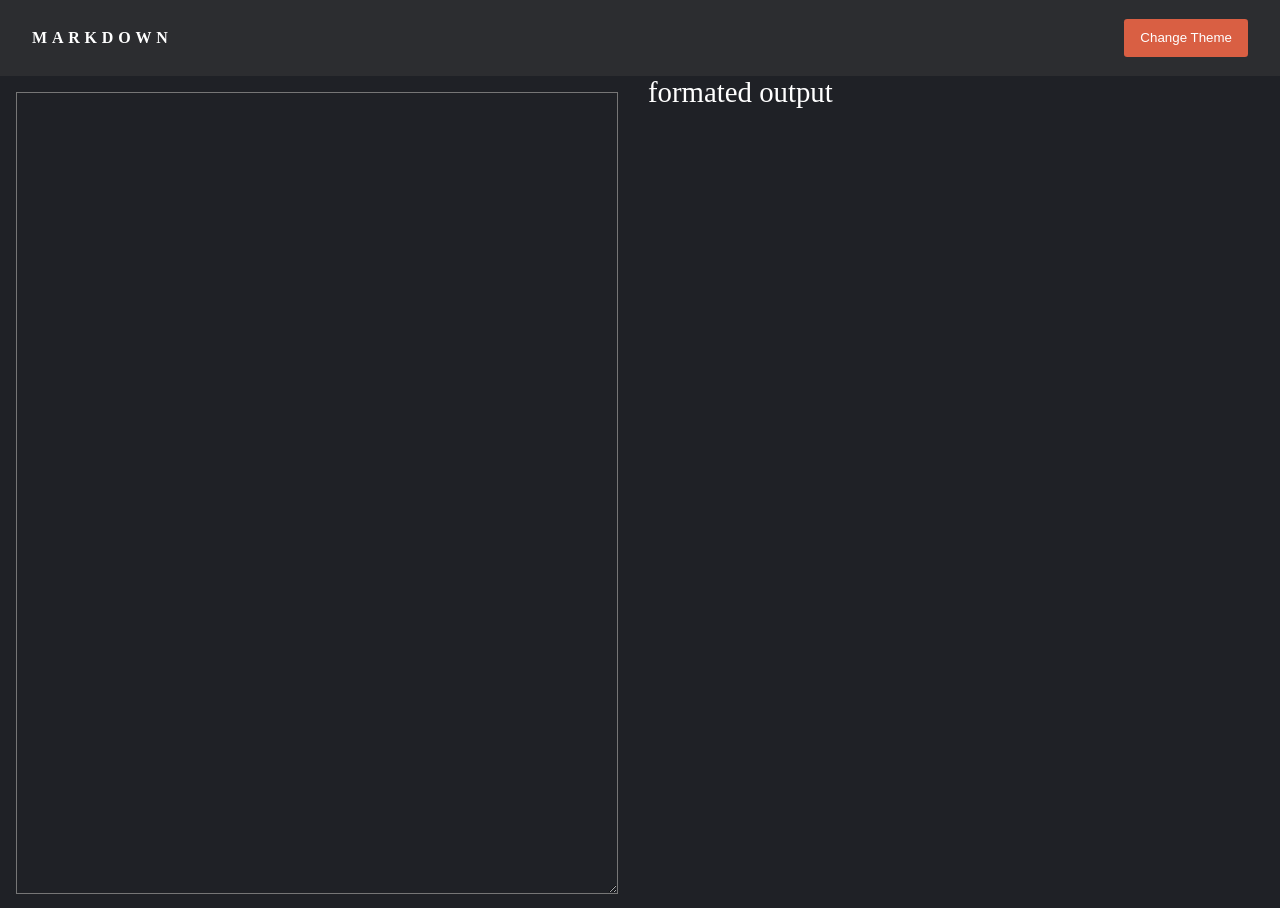
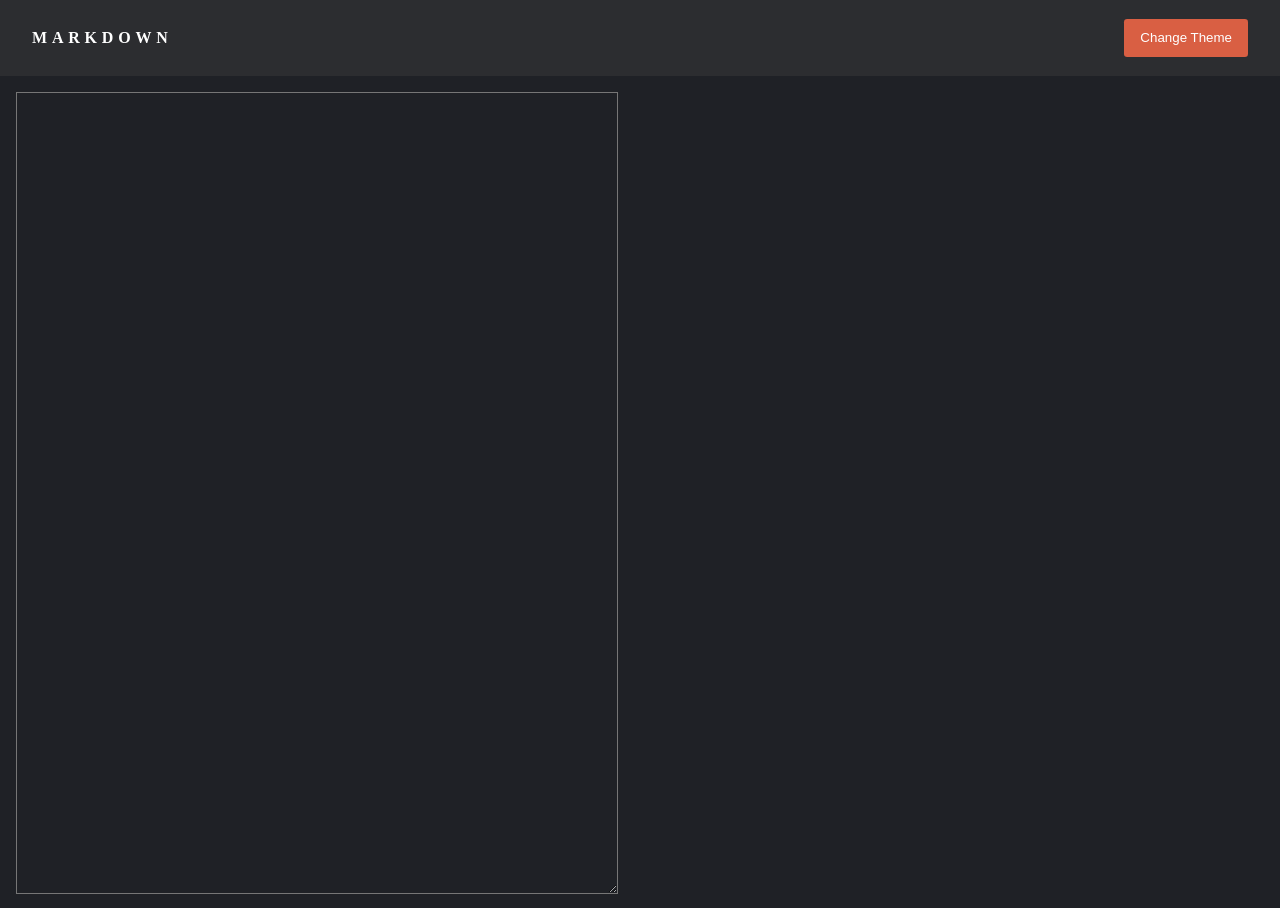
Before and after one commit to AndrewBoldrin/rememberme, a React (Create React App) app: page / in a window 1280 px wide. Built offline with nearby package versions, Linux system fonts and the light colour scheme.

Commit message:
feat: formated output

```diff
--- a/src/pages/Index/FormatedOutPut/FormatedOutPut.tsx
+++ b/src/pages/Index/FormatedOutPut/FormatedOutPut.tsx
@@ -1,14 +1,65 @@
 import React, { ReactElement } from "react";
+import { palette } from "../../../styles/themes";
 
-export const FormatedOutPut = (): ReactElement => {
+interface IElements {
+  [index: string]: Object;
+}
+
+var elements = {} as IElements;
+
+elements = {
+  "#": {
+    fontSize: "2.5rem",
+  },
+  "##": {
+    fontSize: "2rem",
+    color: palette.secondary,
+  },
+  "###": {
+    fontSize: "1.5rem",
+    color: palette.secondary,
+  },
+  "####": {
+    color: palette.secondary,
+  },
+  "*": {
+    color: palette.contrast,
+  },
+  "-": {
+    marginLeft: "4rem",
+    display: "list-item",
+  },
+  ">": {
+    marginBlock: "3rem",
+    padding: "2rem",
+    backgroundColor: `${palette.lightMain}`,
+    borderLeft: `5px solid ${palette.contrast}`,
+  },
+  ">>": {
+    marginBlock: "3rem",
+    padding: "2rem",
+    backgroundColor: `${palette.lightMain}`,
+  },
+};
+
+export const FormatedOutPut = ({ inputLines }: any): ReactElement => {
   return (
     <div
       style={{
-        width: "48vw",
         height: "100vh",
+        margin: "1rem 1rem 1rem 0",
+        fontSize: "1.2rem",
       }}
     >
-      formated output
+      {inputLines.map((line: string, index: number) => {
+        const element = line.split(" ")[0];
+        const formatedText = line.slice(element.length, line.length);
+        return (
+          <div key={index} style={elements![element]}>
+            {formatedText}
+          </div>
+        );
+      })}
     </div>
   );
 };
--- a/src/pages/Index/Index.tsx
+++ b/src/pages/Index/Index.tsx
@@ -8,6 +8,7 @@ import { TopBar } from "../../components/core/TopBar/TopBar";
 
 export const Index = (): ReactElement => {
   const [isDark, setIsDark] = useState<boolean>(true);
+  const [inputLines, setInputLines] = useState([]);
 
   const toggleTheme = () => {
     setIsDark(!isDark);
@@ -18,8 +19,8 @@ export const Index = (): ReactElement => {
       <ThemeProvider theme={isDark ? themes.dark : themes.light}>
         <TopBar toggleTheme={toggleTheme} />
         <Container>
-          <InputArea />
-          <FormatedOutPut />
+          <InputArea changeInputLine={setInputLines} />
+          <FormatedOutPut inputLines={inputLines} />
         </Container>
       </ThemeProvider>
     </>
--- a/src/pages/Index/InputArea/InputArea.tsx
+++ b/src/pages/Index/InputArea/InputArea.tsx
@@ -1,15 +1,14 @@
 import React, { ReactElement, useContext, useState } from "react";
 import { ThemeContext } from "styled-components";
 
-export const InputArea = (): ReactElement => {
+export const InputArea = ({ changeInputLine }: any): ReactElement => {
   const theme = useContext(ThemeContext);
   const [inputText, setInputText] = useState<string>("");
-  const textByLine = inputText.split("\n");
-
-  console.log(textByLine);
 
   const handleInputChange = (newValue: string) => {
     setInputText(newValue);
+    const textLines = newValue.split("\n");
+    changeInputLine(textLines);
   };
 
   return (
```
